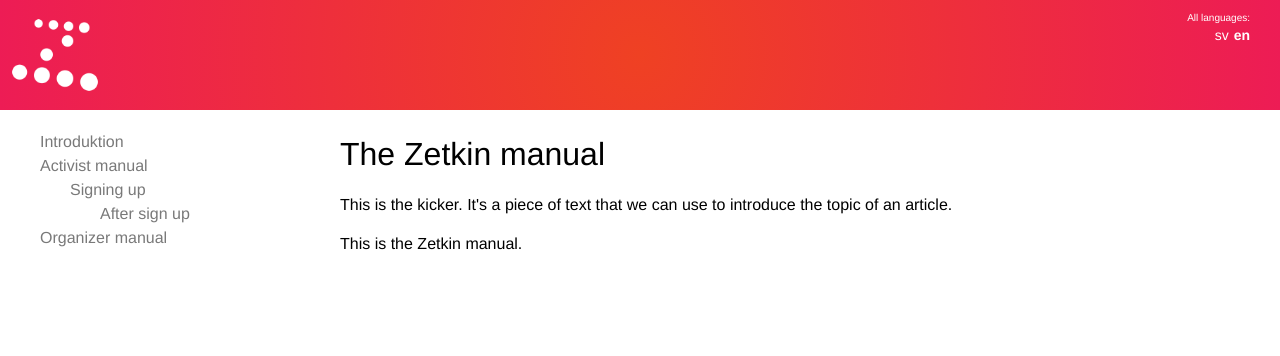
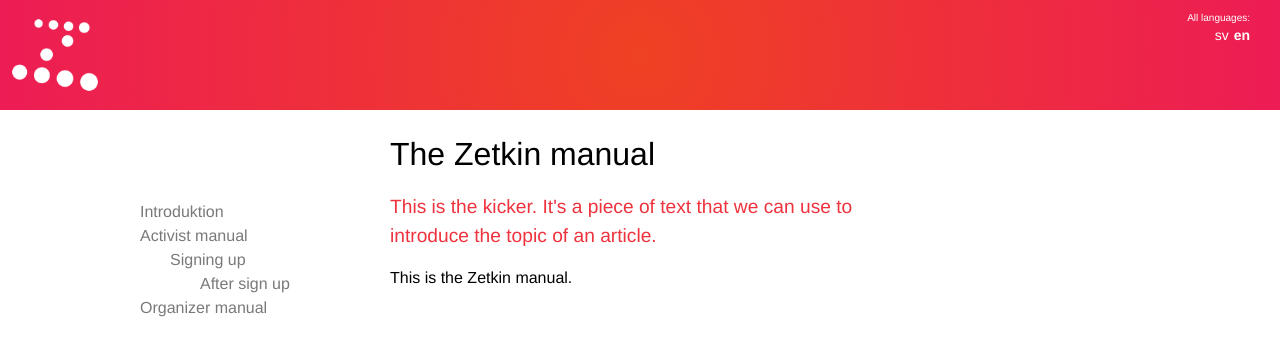
Before and after one commit to zetkin/manual, a Jekyll site: the page built from en/index.md, in a window 1280 px wide. Shown: the top 356 px of the page. Built offline with Jekyll 4.4.1, drawn with Linux system fonts in a browser that asks for light colours.

Commit message:
Tweak styling of article, including new kicker

```diff
--- /dev/null
+++ b/_sass/_article.scss
@@ -0,0 +1,6 @@
+p.kicker {
+    font-family: $brand-font-family;
+    font-size: 120%;
+    color: $c-brand-main;
+    max-width: 500px;
+}
--- a/_sass/_layout.scss
+++ b/_sass/_layout.scss
@@ -1,7 +1,7 @@
 .main {
     margin: 20px auto;
     width: 90%;
-    max-width: 1200px;
+    max-width: 1000px;
 
     .toc-menu {
         & > ul {
@@ -25,9 +25,9 @@
     }
 
     @include medium-screen {
-        width: 98%;
-
+        width: 94%;
         .toc-menu {
+            margin-top: 70px;
             float: left;
             width: 30%;
             margin-right: 5%;
@@ -40,8 +40,6 @@
     }
 
     @include large-screen {
-        width: 98%;
-
         .toc-menu {
             width: 20%;
         }
--- a/css/main.scss
+++ b/css/main.scss
@@ -7,3 +7,4 @@
 @import "base";
 @import "header";
 @import "layout";
+@import "article";
```
